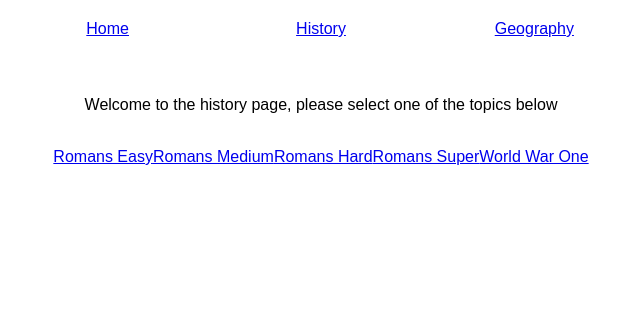
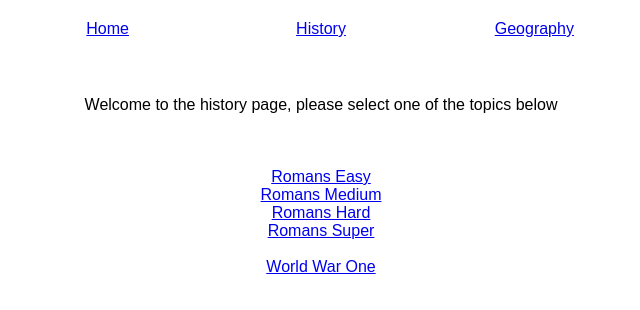
Before and after one commit to RyanG91/new-react-app, a React (Create React App) app: page /history in a window 1280 px wide. Shown: the top 310 px of the page, without its empty margins (319-959 px from the left). Built offline with nearby package versions, Linux system fonts and the light colour scheme.

Commit message:
Added styles for the different topics

```diff
--- a/src/components/history/HistoryQuiz.js
+++ b/src/components/history/HistoryQuiz.js
@@ -1,6 +1,7 @@
 import React, { Component } from 'react'
 import { BrowserRouter as Router, Route, Link } from "react-router-dom";
 import '../../stylesheets/App.css';
+import '../../stylesheets/HistoryQuiz.css';
 import RomanEasy from './roman/RomanEasy'
 import RomanMedium from './roman/RomanMedium'
 
@@ -12,13 +13,14 @@ class History extends Component {
                     <p>Welcome to the history page, please select one of the topics below</p>
                 </div>
                 <Router>
-                <div>
+                <div className="topics">
                         <br />
-                            <Link to="/history/romans_easy">Romans Easy</Link>
-                            <Link to="/history/romans_medium">Romans Medium</Link>
-                            <Link to="/history/romans_hard">Romans Hard</Link>
-                            <Link to="/history/romans_super">Romans Super</Link>
-                            <Link to="/history/ww1">World War One</Link>
+                            <div className="romane"><Link to="/history/romans_easy">Romans Easy</Link></div>
+                            <div className="romanm"><Link to="/history/romans_medium">Romans Medium</Link></div>
+                            <div className="romanh"><Link to="/history/romans_hard">Romans Hard</Link></div>
+                            <div className="romans"><Link to="/history/romans_super">Romans Super</Link></div>
+                            <br />
+                            <div className="ww1e"><Link to="/history/ww1">World War One</Link></div>
                             <Route path="/history/romans_easy" render={(routerProps) => {
                                 return (
                                 <RomanEasy />
--- /dev/null
+++ b/src/stylesheets/HistoryQuiz.css
@@ -0,0 +1,9 @@
+.topics {
+    text-align: center;
+    display: grid;
+    overflow: hidden;
+    position: fixed;
+    width: 50%;
+    padding: 20px;
+    padding-left: 25%;
+  }
```
